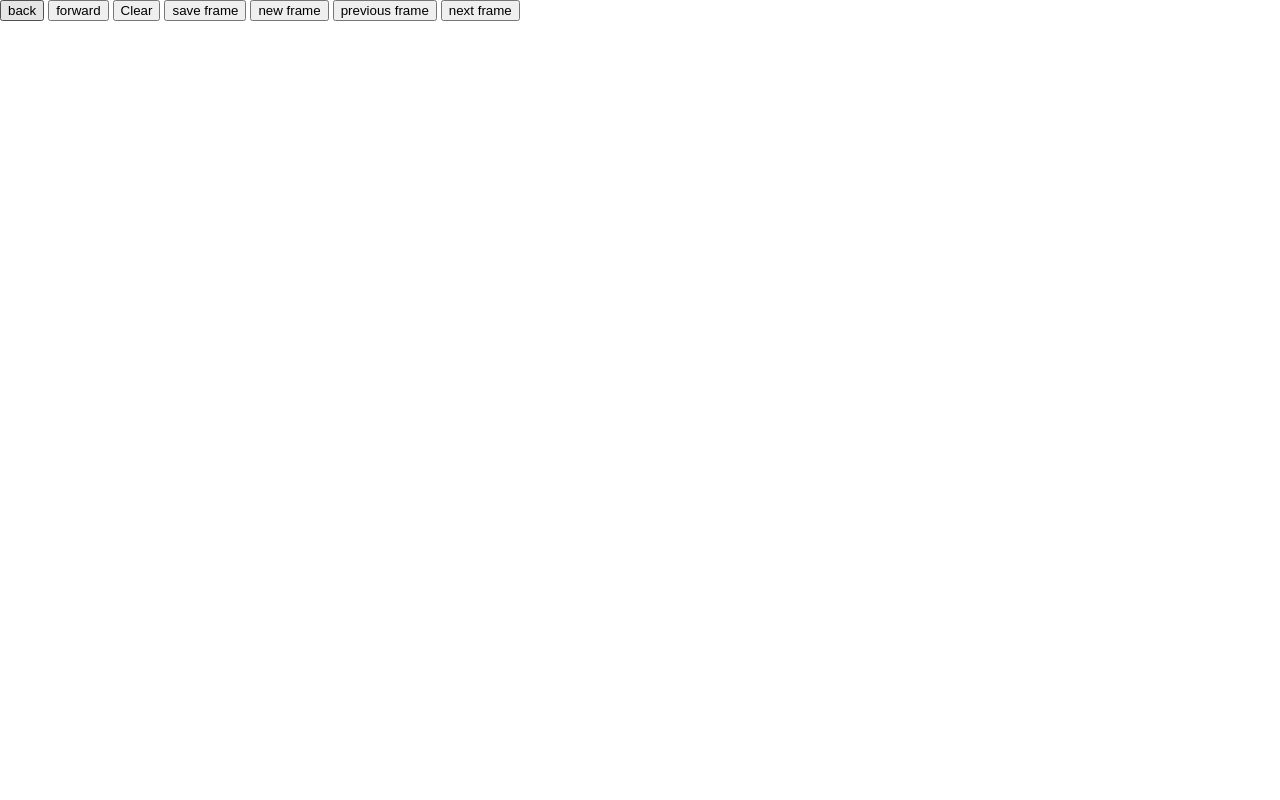
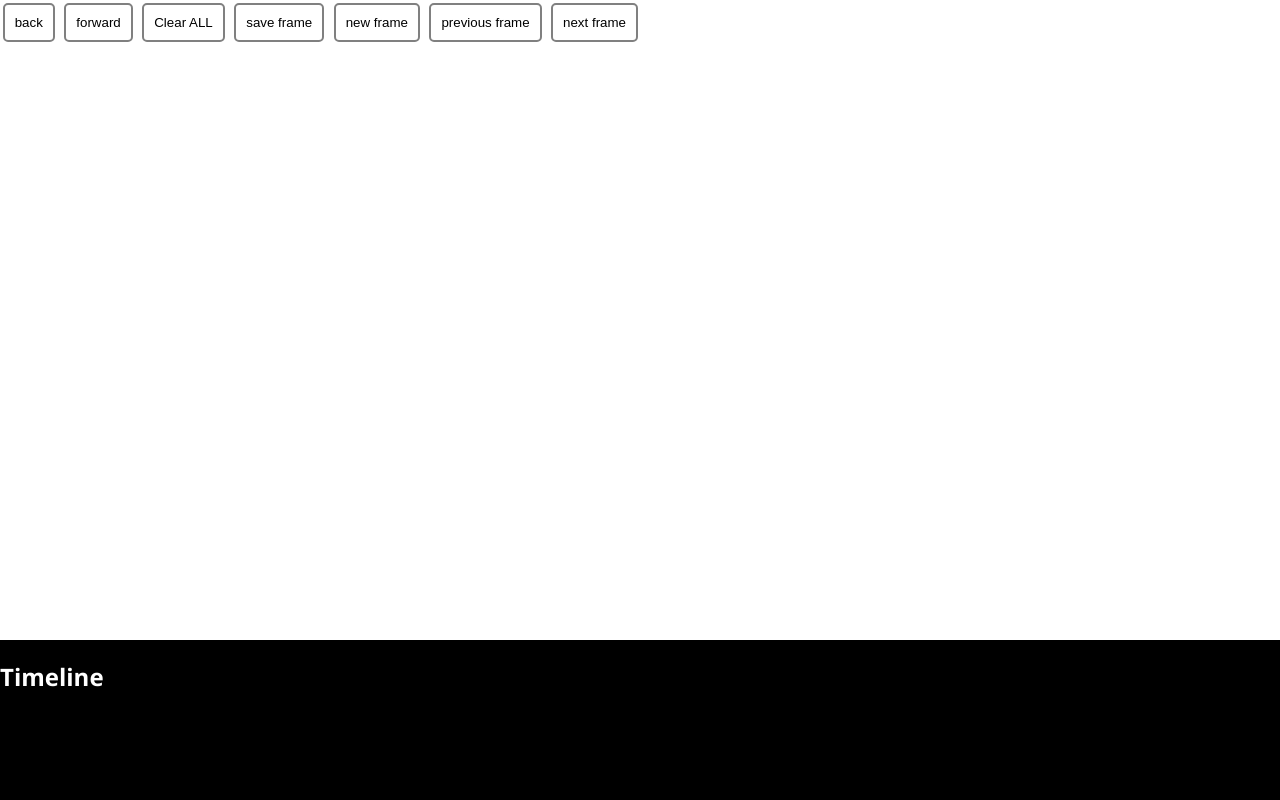
Before and after one commit to sardine-craft/LemonUniverse, a plain HTML site: page index.html in a window 1280 px wide. Drawn offline with Linux system fonts and the light colour scheme.

Commit message:
tidied up UI

```diff
--- a/index.html
+++ b/index.html
@@ -26,15 +26,18 @@
         <script src="./pen.js"></script>
         <button onclick="window.history.back()">back</button>
         <button onclick="window.history.forward()">forward</button>
-        <button onclick='window.location.replace("http://127.0.0.1:5500/")'>Clear</button>
+        <button onclick='window.location.replace("http://127.0.0.1:5500/")'>Clear ALL</button>
         <button onclick="animation.saveFrame()">save frame</button>
         <button onclick="openFrame = animation.frames.length - 1; animation.frames.push(new Frame([])); animation.forward(); renderLayer()">new frame</button>
         <button onclick="animation.backward(); renderLayer();">previous frame</button>
         <button onclick="animation.forward(); renderLayer();">next frame</button>
+
+        <div id="timeline"><h2>Timeline</h2></div>
     </body>
     <style>
         body {
             margin: 0;
+            font-family: 'Segoe UI', Tahoma, Geneva, Verdana, sans-serif;
         }
         canvas {
             margin: 0;
@@ -46,5 +49,25 @@
         img {
             display: none;
         }
+        button {
+            background-color: white;
+            border: 2px solid grey;
+            border-radius: 5px;
+            padding: 10px;
+            margin: 0.2em;
+            transition: 0.2s;
+        }
+        button:hover {
+            transform: translateY(-2px);
+        }
+
+        #timeline {
+            position: fixed;
+            height: 20%;
+            width: 100%;
+            bottom: 0;
+            background-color: black;
+            color: white;
+        }
     </style>
 </html>
```
